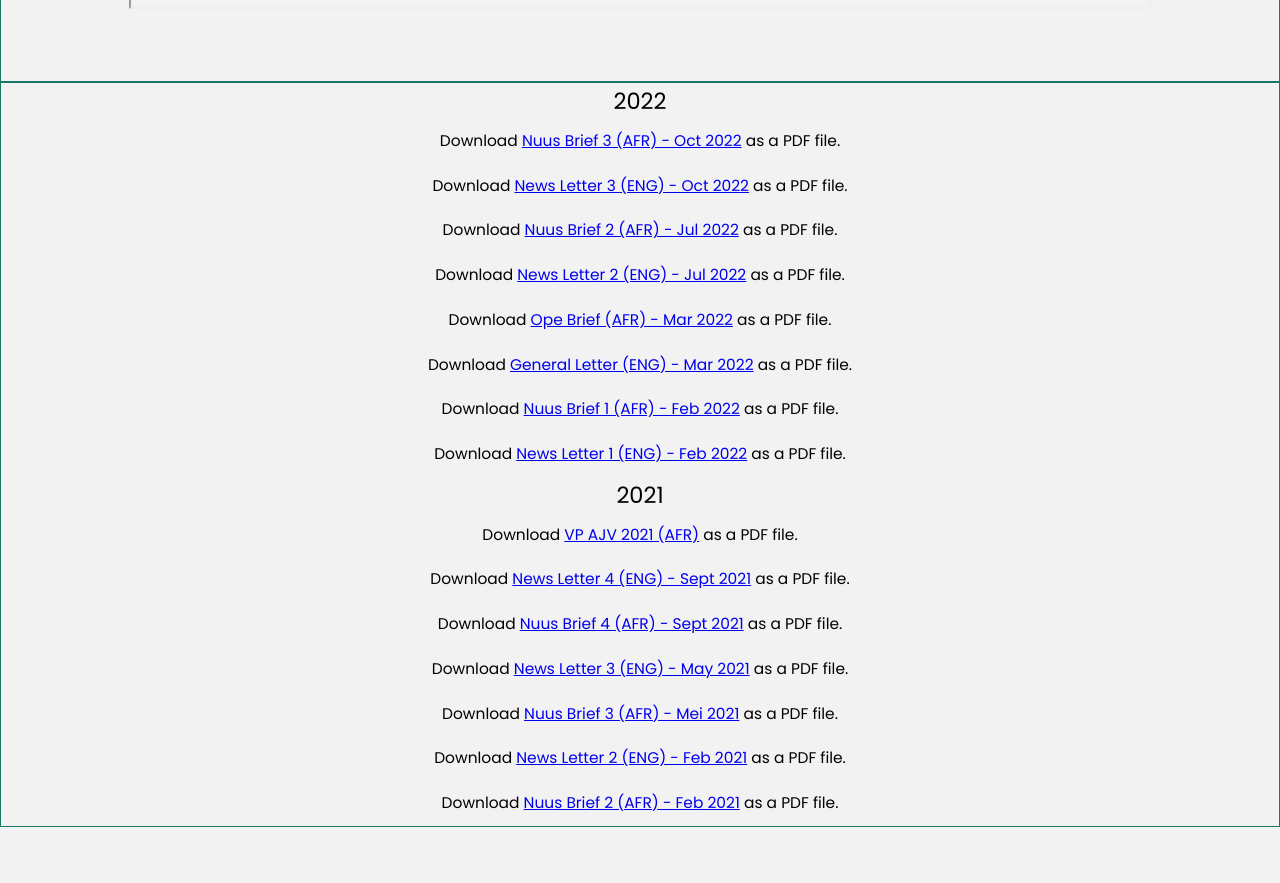
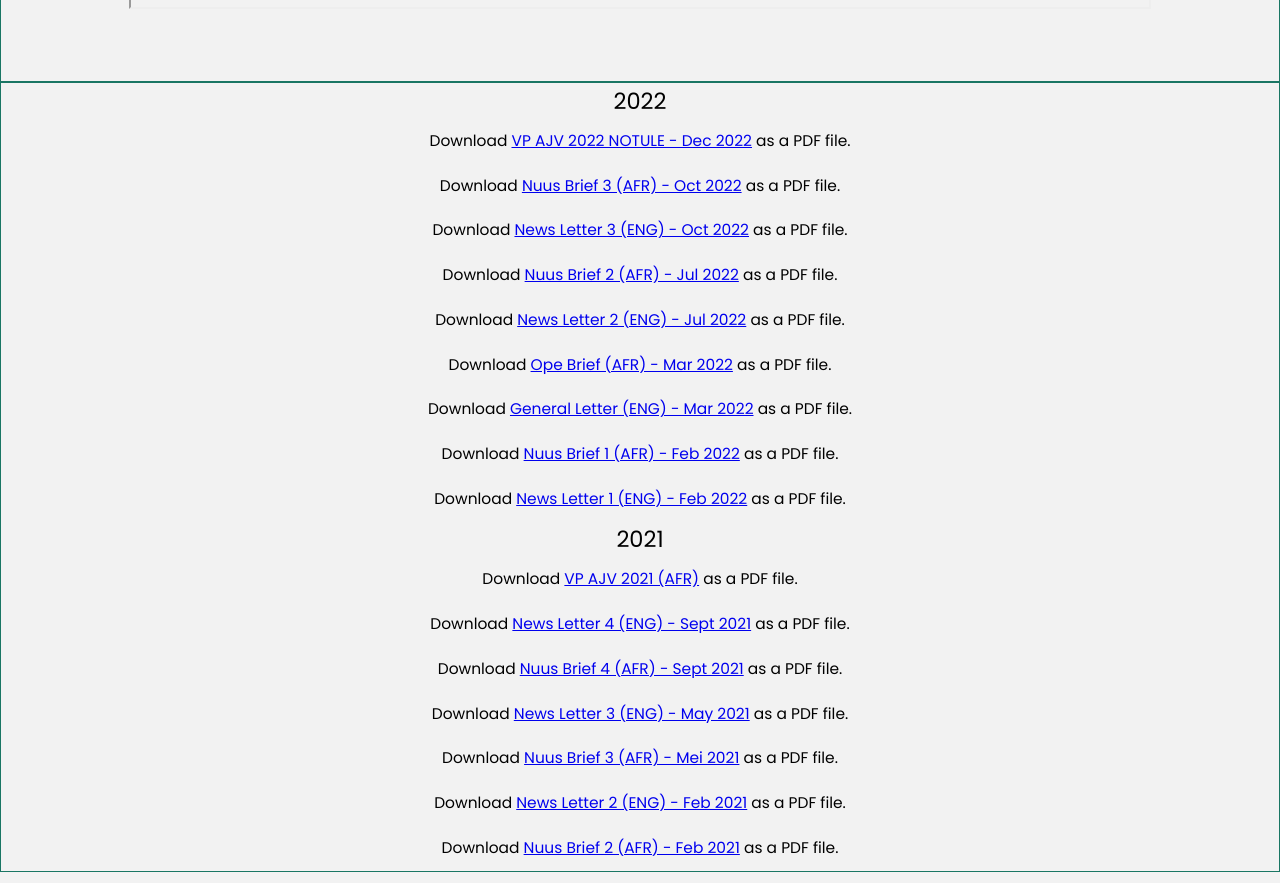
Before and after one commit to Defender0345/VPHomeOwners, a Vue app: page /news in a window 1280 px wide. Shown: the part 840-1723 px from the top of the page. Built offline with nearby package versions, Linux system fonts and the light colour scheme; grey boxes are pictures that could not be loaded.

Commit message:
Uploaded VP AJC 2022 Notule to newsletter page

```diff
--- a/src/views/NewsView.vue
+++ b/src/views/NewsView.vue
@@ -1,3 +1,4 @@
+<!-- eslint-disable prettier/prettier -->
 <!-- eslint-disable prettier/prettier -->
 <template>
   <section>
@@ -15,6 +16,13 @@
   </section>
   <section class="pdf-history" style="text-align: center">
     <h2>2022</h2>
+    <p>
+      Download
+      <a href="../pdf/NuusBrief/VPAJV2022NOTULE.pdf"
+        >VP AJV 2022 NOTULE - Dec 2022</a
+      >
+      as a PDF file.
+    </p>
     <p>
       Download
       <a href="../pdf/NuusBrief/Nuusbrief3VPHEVOkt2022AFR.pdf"
@@ -123,8 +131,8 @@
     </p>
   </section>
 </template>
+<!-- eslint-disable prettier/prettier -->
 
-<!-- eslint-disable prettier/prettier -->
 <script>
 export default {
   name: 'NewsView',
@@ -151,7 +159,6 @@ export default {
   },
 };
 </script>
-
 <!-- eslint-disable prettier/prettier -->
 <style lang="scss" scoped>
 section {
```
Also changed, not shown: 1 other file (tests, documents, lock files or other folders).
